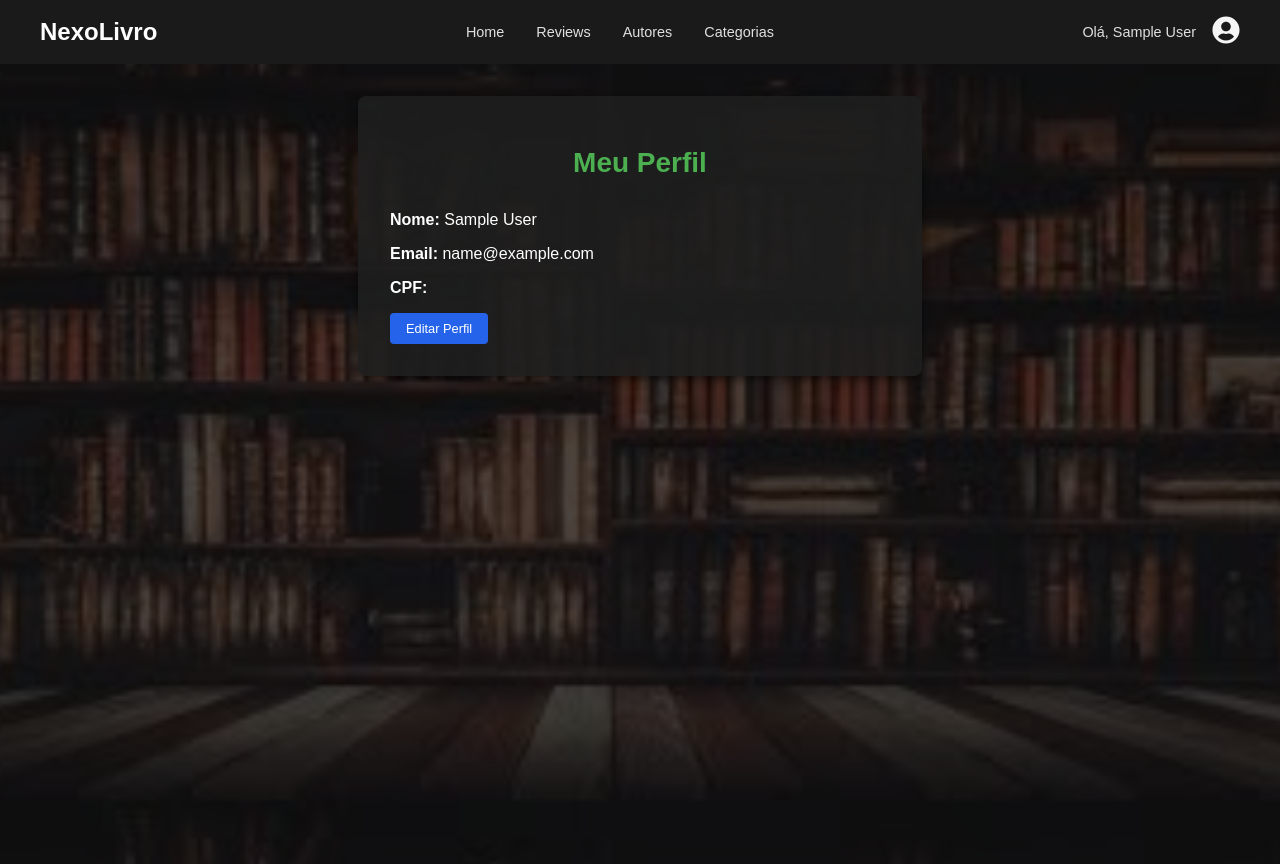
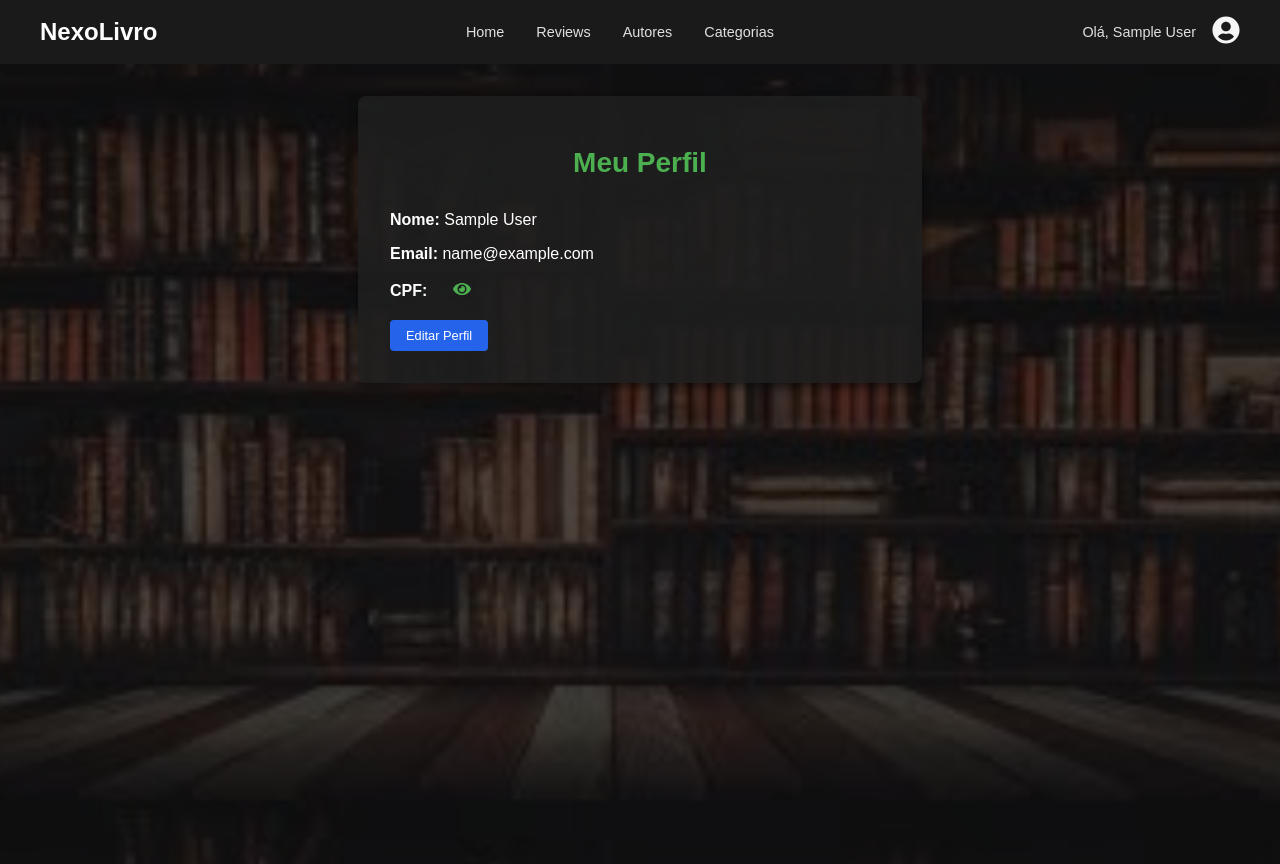
Before and after one commit to Azvedo-06/techAcademy05, a React (Vite) app in the folder frontend/: page /profile in a window 1280 px wide. Built offline with nearby package versions, Linux system fonts and the light colour scheme; sample sign-in values are in the browser's storage.

Commit message:
Colocar forma de ver o cpf no perfil

```diff
--- a/frontend/src/pages/Profile.tsx
+++ b/frontend/src/pages/Profile.tsx
@@ -1,6 +1,7 @@
 import { useState, useEffect } from "react";
 import { useAuth } from "../context/AuthContext";
 import api from "../services/api";
+import { FaEye, FaEyeSlash } from "react-icons/fa";
 
 const Profile = () => {
   const { user, setUser } = useAuth();
@@ -11,6 +12,7 @@ const Profile = () => {
   const [success, setSuccess] = useState<string | null>(null);
   const [error, setError] = useState<string | null>(null);
   const [editing, setEditing] = useState(false);
+  const [showCpf, setShowCpf] = useState(false);
 
   useEffect(() => {
     setName(user?.name || "");
@@ -23,6 +25,10 @@ const Profile = () => {
     setSuccess(null);
 
     try {
+      if (!user) {
+        setError("Usuário não autenticado.");
+        return;
+      }
       const payload: any = { name, email };
       if (password) payload.password = password;
 
@@ -61,7 +67,27 @@ const Profile = () => {
           <div>
             <p><strong>Nome:</strong> {user?.name}</p>
             <p><strong>Email:</strong> {user?.email}</p>
-            <p><strong>CPF:</strong> {user?.cpf}</p>
+            <p style={{ display: "flex", alignItems: "center", gap: 8 }}>
+              <strong>CPF:</strong>
+              <span style={{ letterSpacing: 2 }}>
+                {showCpf ? user?.cpf : user?.cpf?.replace(/.(?=.{3})/g, "*")}
+              </span>
+              <button
+                type="button"
+                onClick={() => setShowCpf((v) => !v)}
+                style={{
+                  background: "none",
+                  border: "none",
+                  cursor: "pointer",
+                  color: "#4caf50",
+                  marginLeft: 4,
+                  fontSize: 18,
+                }}
+                aria-label={showCpf ? "Ocultar CPF" : "Mostrar CPF"}
+              >
+                {showCpf ? <FaEyeSlash /> : <FaEye />}
+              </button>
+            </p>
             <button className="edit-button" onClick={() => setEditing(true)}>
               Editar Perfil
             </button>
```
